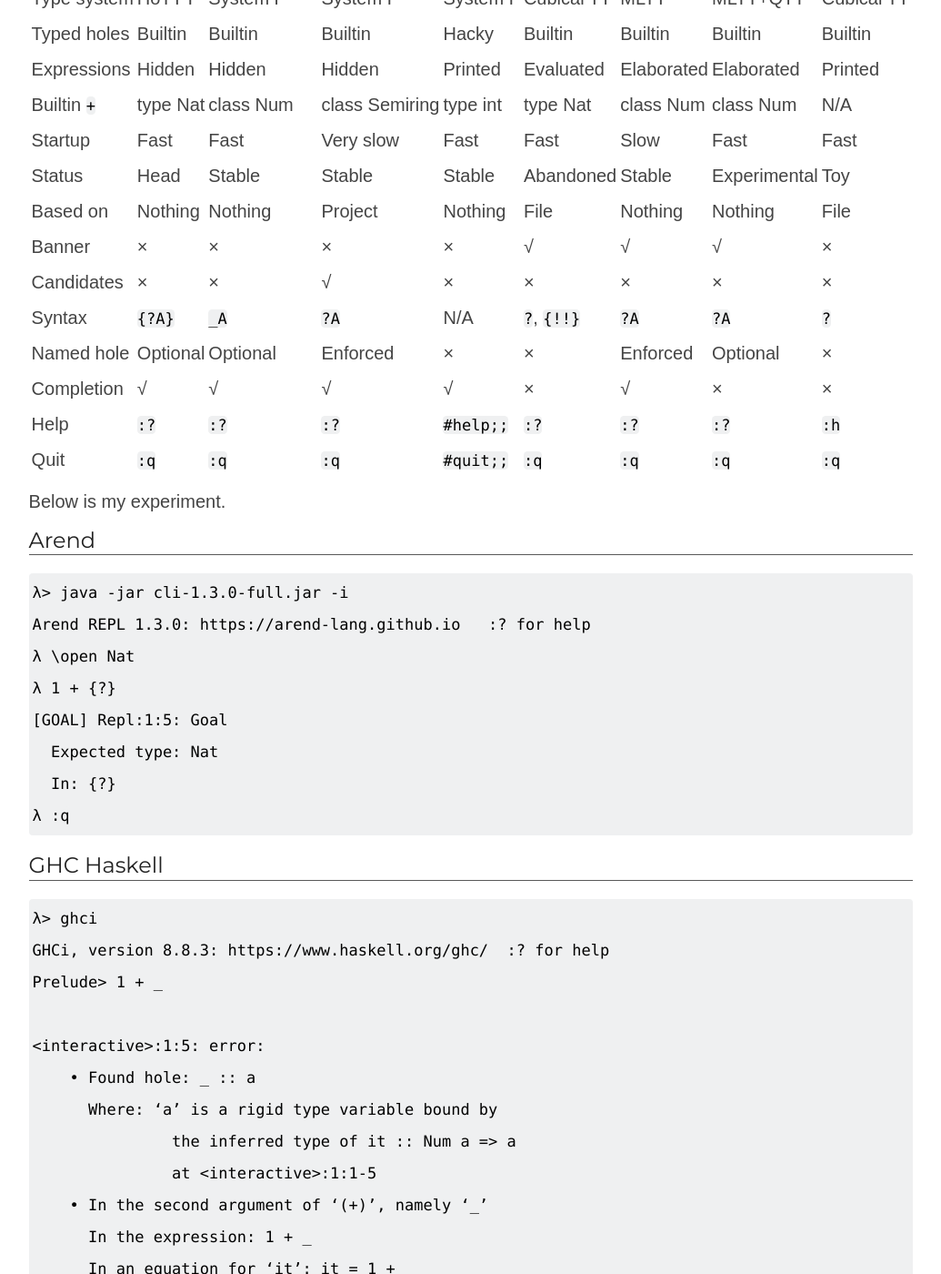
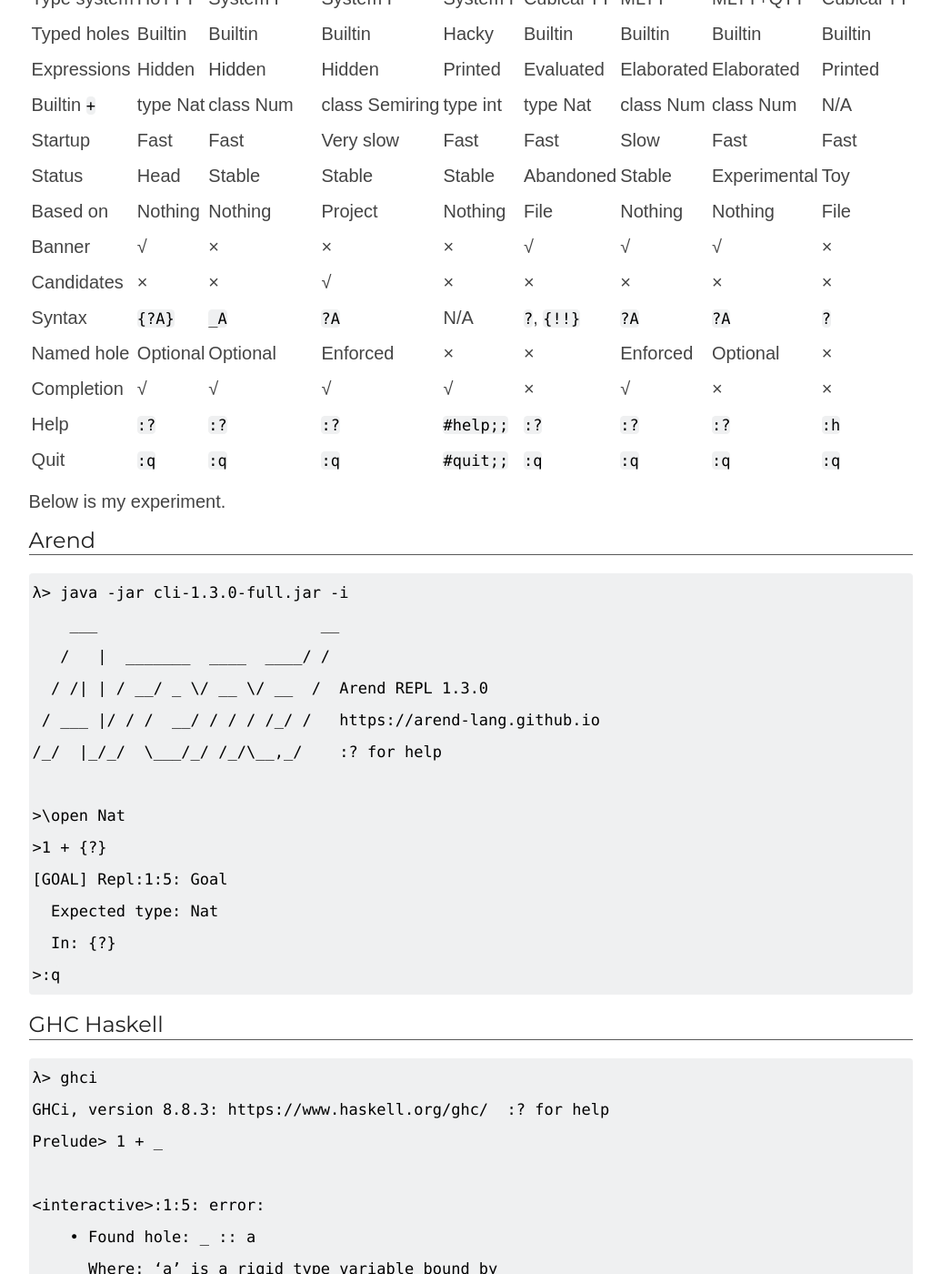
Before and after one commit to anqurvanillapy/ice1000.github.io, a Jekyll site: the page built from _posts/2020-5-4-ReplWithGoals.md, in a window 1280 px wide and 1400 px high, scrolled down 706 px. Shown: the whole window at 91% size, without its empty margins (122-1157 px from the left). Built offline with Jekyll 4.4.1, drawn with Linux system fonts in a browser that asks for light colours.

````diff
--- a/_posts/2020-5-4-ReplWithGoals.md
+++ b/_posts/2020-5-4-ReplWithGoals.md
@@ -34,7 +34,7 @@ Here's a simple table as a summary (converted from Excel via <https://thisdavej.
 | Startup     | Fast     | Fast        | Very slow      | Fast      | Fast        | Slow       | Fast         | Fast       |
 | Status      | Head     | Stable      | Stable         | Stable    | Abandoned   | Stable     | Experimental | Toy        |
 | Based on    | Nothing  | Nothing     | Project        | Nothing   | File        | Nothing    | Nothing      | File       |
-| Banner      | ×        | ×           | ×              | ×         | √           | √          | √            | ×          |
+| Banner      | √        | ×           | ×              | ×         | √           | √          | √            | ×          |
 | Candidates  | ×        | ×           | √              | ×         | ×           | ×          | ×            | ×          |
 | Syntax      | `{?A}`   | `_A`        | `?A`           | N/A       | `?`, `{!!}` | `?A`       | `?A`         | `?`        |
 | Named hole  | Optional | Optional    | Enforced       | ×         | ×           | Enforced   | Optional     | ×          |
@@ -48,13 +48,18 @@ Below is my experiment.
 
 ```
 λ> java -jar cli-1.3.0-full.jar -i
-Arend REPL 1.3.0: https://arend-lang.github.io   :? for help
-λ \open Nat
-λ 1 + {?}
+    ___                        __
+   /   |  _______  ____  ____/ /
+  / /| | / __/ _ \/ __ \/ __  /  Arend REPL 1.3.0
+ / ___ |/ / /  __/ / / / /_/ /   https://arend-lang.github.io
+/_/  |_/_/  \___/_/ /_/\__,_/    :? for help
+
+>\open Nat
+>1 + {?}
 [GOAL] Repl:1:5: Goal
   Expected type: Nat
   In: {?}
-λ :q
+>:q
 ```
 
 ## GHC Haskell
````
